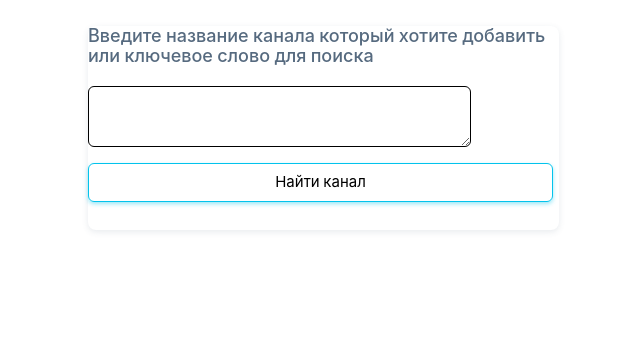
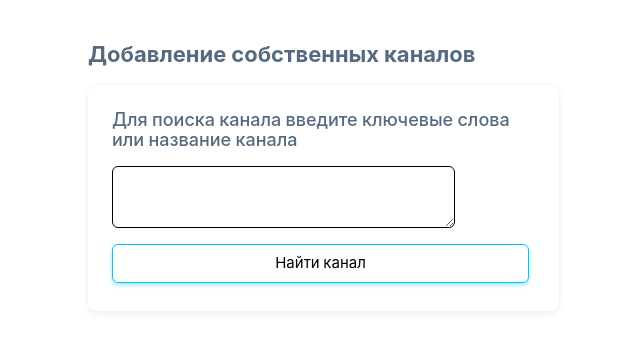
Before and after one commit to DaniilSh23/cfu-mytlg-admin, a Django app: page /mytlg/search_custom_channels/ in a window 1280 px wide. Shown: the top 352 px of the page, without its empty margins (198-838 px from the left). Run offline with Django 4.2, Linux system fonts and the light colour scheme; parts of the project's set-up code (start-up, migrations or seed data) failed here and were passed over; some libraries are stand-ins or nearby versions.

Commit message:
подправил шаблон для поиска собственных каналов

```diff
--- a/mytlg/templates/mytlg/search_custom_channels.html
+++ b/mytlg/templates/mytlg/search_custom_channels.html
@@ -7,16 +7,14 @@
 {% block 'body' %}
 
 <div class="row">
+    <h4 class="fw-bold py-3 mb-1">Добавление собственных каналов</h4>
     <div class="col-xl-6 my-form-border">
-        <div class="card mb-1 my-form-area pb-1">
-            <h5 id="cardHeader" class="mb-0 pb-1">Введите название канала который хотите добавить или
-                ключевое слово для
-                поиска</h5>
-            <div class="pb-1">
+      <div class="card mb-1 my-form-area">
+        <h5 class="card-header mb-0 pb-0">Для поиска канала введите ключевые слова или название канала</h5>
+        <div class="card-body">
           <div class="row gy-3">
             <div class="col-md">
               <div class="demo-inline-spacing mt-1">
-
                 <form id="searchChannelForm" action="{% url 'mytlg:search_custom_channels' %}"
                 method="post">
               {% csrf_token %}
@@ -43,16 +41,13 @@
               </div>
               <div class="mb-1 mt-3">
                   <button id="searchChannelBtn" type="submit" class="btn btn-info my-btn-clr"
-                                            style="width:100%">Найти
-                                        канал
+                          style="width:100%">Найти канал
                   </button>
               </div>
           </form>
-
               </div>
-
-                        <div id="ajaxResult" style="margin-top:20px"></div>
-
+              <div id="ajaxResult">
+              </div>
             </div>
           </div>
         </div>
@@ -74,7 +69,7 @@
           dataType: 'html', // указываем, что ожидаем ответ в виде HTML
           success: function(data) {
             $('#ajaxResult').html(data); // обновляем содержимое элемента с id="ajaxResult"
-            $('#searchChannelForm').hide();   // Скрываем форму с интересами
+            $('#searchChannelForm').hide();   // Скрываем форму поиска
             $('#cardHeader').hide();
           },
           error: function() {
```
Lines whose indentation alone changed are shown as unchanged.
